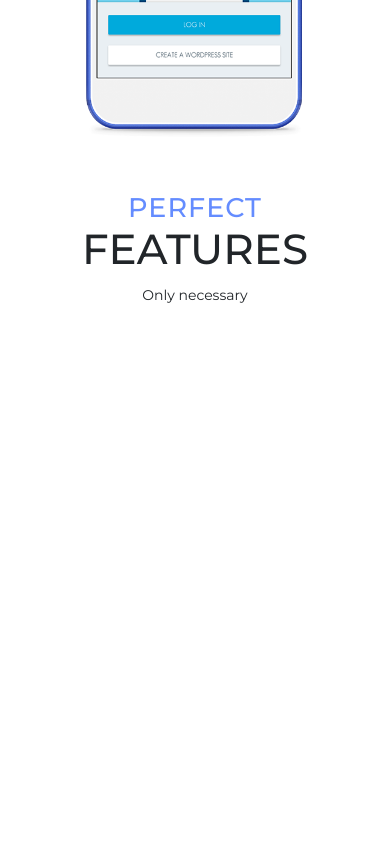
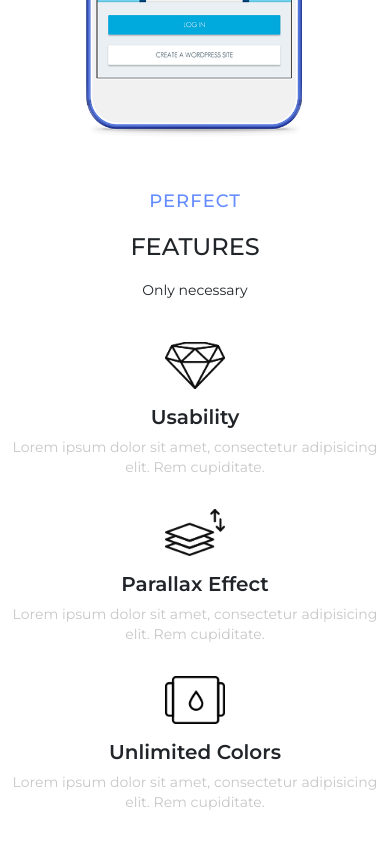
Before and after one commit to ylaca/ylaca.github.io, a website: page index.html in a window 390 px wide. Shown: the part 792-1636 px from the top of the page. Before the commit the page ends 1099 px from the top, so only its background shows below. Drawn offline with Linux system fonts and the light colour scheme.

Commit message:
added assets section

```diff
--- a/index.html
+++ b/index.html
@@ -75,11 +75,13 @@
 
 	<section class="assets-wrapper">
 		<div class="text-center container">
-			<h1 class="assets-title"><span class="assets-perfect">Perfect</span> <span class="assets-features">Features</span>
-			</h1>
-			<small>Only necessary</small>
-			<div class="row assets-row" style="display: none;">
-				<div class="col-sm-4">
+			<div class="assets-wrapper-title">
+				<h1><span class="assets-perfect">Perfect</span> <span class="assets-features">Features</span>
+				</h1>
+				<small>Only necessary</small>
+			</div>
+			<div class="row assets-row">
+				<div class="col-md-4">
 					<div class="assets-col">
 						<img class="assets-img" src="img/icon-1.png" alt="Icon-1">
 						<div class="assets-text">
@@ -88,7 +90,7 @@
 						</div>
 					</div>
 				</div>
-				<div class="col-sm-4">
+				<div class="col-md-4">
 					<div class="assets-col">
 						<img class="assets-img" src="img/icon-2.png" alt="Icon-2">
 						<div class="assets-text">
@@ -97,7 +99,7 @@
 						</div>
 					</div>
 				</div>
-				<div class="col-sm-4">
+				<div class="col-md-4">
 					<div class="assets-col">
 						<img class="assets-img" src="img/icon-3.png" alt="Icon-3">
 						<div class="assets-text">
--- a/scss/styles.scss
+++ b/scss/styles.scss
@@ -16,11 +16,7 @@ $white: #ffffff;
 $white-alabaster: #f7f7f7;
 $primary-blue: #648cff;
 $accent-blue: #234197;
-
-// Hamburger menu start
-// .navbar-toggler {
-// 	border-color: $accent-blue;
-// }
+$grey-silver: #c7c7c7;
 
 .hamburger-menu {
 	.bar1,
@@ -261,64 +257,10 @@ $accent-blue: #234197;
 			}
 		}
 	}
-
-	// @media (max-width: 477px) {
-	// 	margin-bottom: 175px;
-	// }
+	@media (max-width: 420px) {
+		margin-bottom: 200px;
+	}
 }
-
-// .main-nav {
-// 	color: $white;
-// 	background-color: $primary-blue;
-
-// 	a {
-// 		color: $white;
-// 	}
-
-// 	.navbar-toggler {
-// 		outline: none;
-// 	}
-
-// 	.navbar-nav {
-// 		padding: 0 16px 8px;
-
-// 		.nav-link {
-// 			color: $white;
-// 			padding: 8px;
-
-// 			&:hover,
-// 			&:active {
-// 				color: $accent-blue;
-// 				-webkit-transition: all .33s ease;
-// 				-moz-transition: all .33s ease;
-// 				-o-transition: all .33s ease;
-// 				-ms-transition: all .33s ease;
-// 				transition: all .33s ease;
-// 			}
-// 		}
-// 	}
-
-// 	@media (max-width: 768px) {
-// 		.main-menu {
-// 			position: absolute;
-// 			top: 56px;
-// 			left: 0;
-// 			z-index: 100;
-// 			background-color: $primary-blue;
-// 			width: 100%;
-
-// 			.navbar-nav {
-// 				padding: 0;
-// 			}
-// 		}
-// 	}
-
-// 	@media (max-width: 768px) {
-// 		.navbar-nav {
-// 			padding: 0;
-// 		}
-// 	}
-// }
 
 /* --- Assets/Advantages Section ------------------------------ */
 .assets-wrapper {
@@ -326,25 +268,79 @@ $accent-blue: #234197;
 	height: auto;
 	overflow: hidden;
 
-	.assets-title {
-		text-transform: uppercase;
+	.assets-wrapper-title {
+		margin-bottom: 40px;
 
-		.assets-perfect {
-			font-size: 27px;
-			letter-spacing: 1px;
-			color: $primary-blue;
+		h1 {
+			text-transform: uppercase;
+			margin-bottom: 16px;
+
+			.assets-perfect {
+				font-size: 18px;
+				letter-spacing: 1px;
+				color: $primary-blue;
+				margin-bottom: 16px;
+				display: block;
+			}
+
+			.assets-features {
+				font-size: 24px;
+			}
 		}
+	}
 
-		.assets-features {
-			font-size: 42px;
+	@media (min-width: 576px) {
+		.assets-wrapper-title {
+			h1 {
+				margin-bottom: 8px;
+
+				.assets-perfect {
+					font-size: 27px;
+					display: inline;
+				}
+
+				.assets-features {
+					font-size: 42px;
+				}
+			}
+		}
+	}
+	@media (min-width: 768px) {
+		.assets-wrapper-title {
+			margin-bottom: 64px;
+		}
+	}
+	@media (min-width: 1400px) {
+		.assets-wrapper-title {
+			margin-bottom: 96px;
 		}
 	}
 
 	@media (max-width: 430px) {
-		.assets-title {
-			margin-top: 80px;
+		// .assets-title {
+		// 	margin-top: 80px;
+		// }
+	}
+
+	.assets-row {
+		.assets-col {
+			margin-bottom: 32px;
+
+			.assets-img {
+				width: 60px;
+				margin: 0 auto 16px;
+			}
+
+			.assets-title {
+				font-size: 20px;
+				font-weight: 600;
+			}
+
+			.assets-desc {
+				font-size: 14px;
+				line-height: 20px;
+				color: $grey-silver;
+			}
 		}
 	}
-
-
 }
```
Also changed, not shown: css/styles.css.
